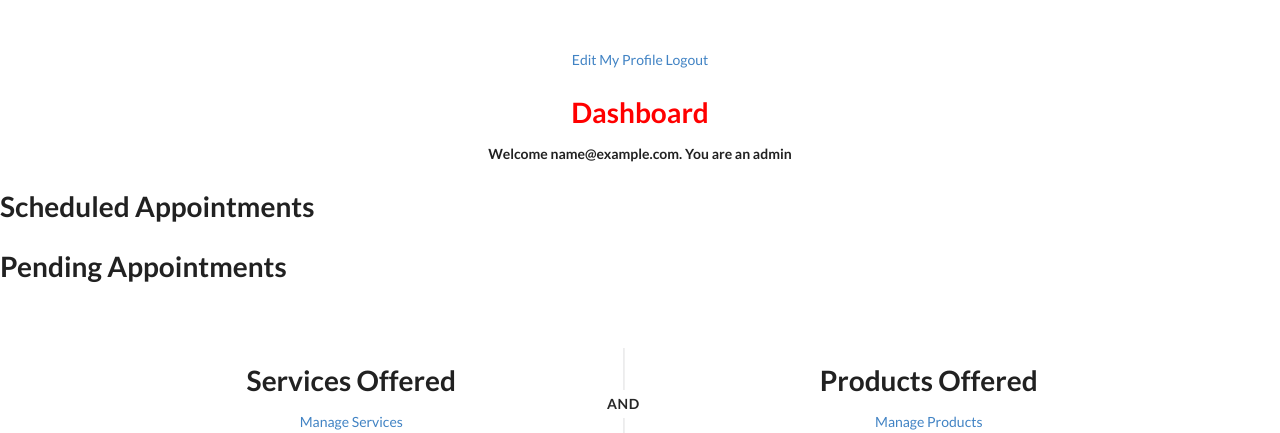
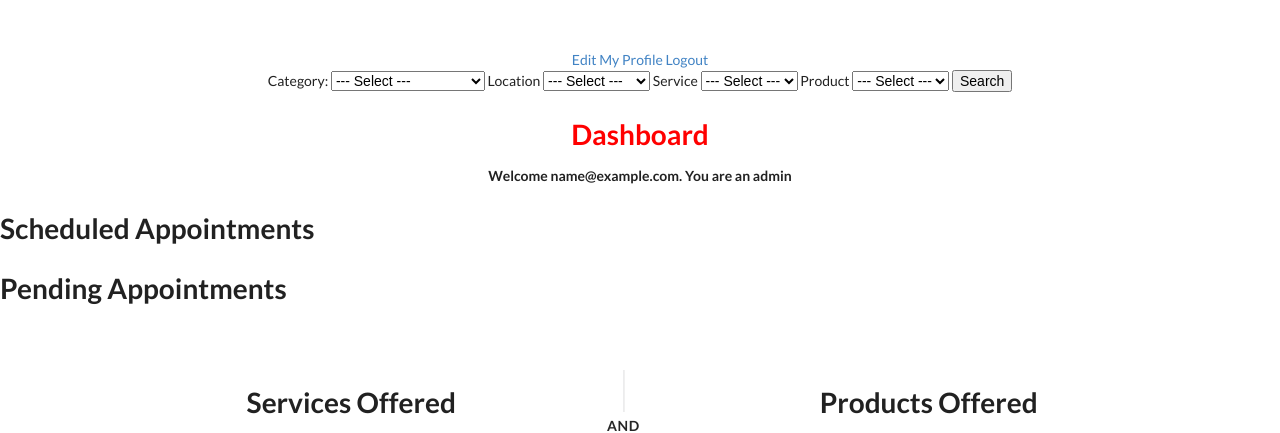
Before and after one commit to gabrielchase/CS-165-Medical-Center-Manager, a Django app: page /dashboard/ in a window 1280 px wide. Shown: the top 433 px of the page. Run offline with Django 3.2, Linux system fonts and the light colour scheme; the visitor is signed in with stand-in values (Sample User, id 1); data that the repository does not hold is empty; parts of the project's set-up code (start-up, migrations or seed data) failed here and were passed over; some libraries are stand-ins or nearby versions.

Commit message:
Create search bar template and include in `home.html` and `institution_search.html`

```diff
--- a/src/templates/dashboard/home.html
+++ b/src/templates/dashboard/home.html
@@ -5,6 +5,10 @@
 <div style="text-align: center; margin-top: 50px">
 	<a href={% url 'users:update' %}>Edit My Profile</a>
 	<a href={% url 'logout' %}>Logout</a>
+
+	{% block search_bar %}
+		{% include "dashboard/search_bar.html" %}
+	{% endblock  %}
 
 	<h1 class="title">Dashboard</h1>
 
--- /dev/null
+++ b/src/templates/dashboard/search_bar.html
@@ -0,0 +1,39 @@
+{% block search_bar %}
+
+<form action="{% url 'dashboard:institution-list' %}" method="GET">
+    <label for="">Category: </label>
+    <select name="c" id="">
+        <option value="">--- Select ---</option>
+        <option value="Treatment Center">Treatment Center</option>
+        <option value="Testing Hub">Testing Hub</option>
+        <option value="Social Hygiene Clinic">Social Hygiene Clinic</option>
+    </select>
+
+    <label for="">Location</label>
+    <select name="l" id="">
+        <option value="">--- Select ---</option>
+        <option value="Quezon City">Quezon City</option>
+        <option value="Mandaluyong">Mandaluyong</option>
+        <option value="Makati">Makati</option>
+    </select>
+
+    <label for="">Service</label>
+    <select name="s" id="">
+        <option value="">--- Select ---</option>
+        {% for service in services %}
+            <option value="{{ service.name }}" type="checkbox">{{ service.name}}</option>
+        {% endfor %}
+    </select>
+
+    <label for="">Product</label>
+    <select name="p" id="">
+        <option value="">--- Select ---</option>
+        {% for product in products %}
+            <option value="{{ product.generic_name }}" type="checkbox">{{ product.generic_name}} - {{ product.brand_name }}</option>
+        {% endfor %}
+    </select>
+
+    <input type="submit" value="Search">
+</form>
+
+{% endblock %}
```
Also changed, not shown: src/templates/dashboard/institution_search.html (+9 -10 lines).
